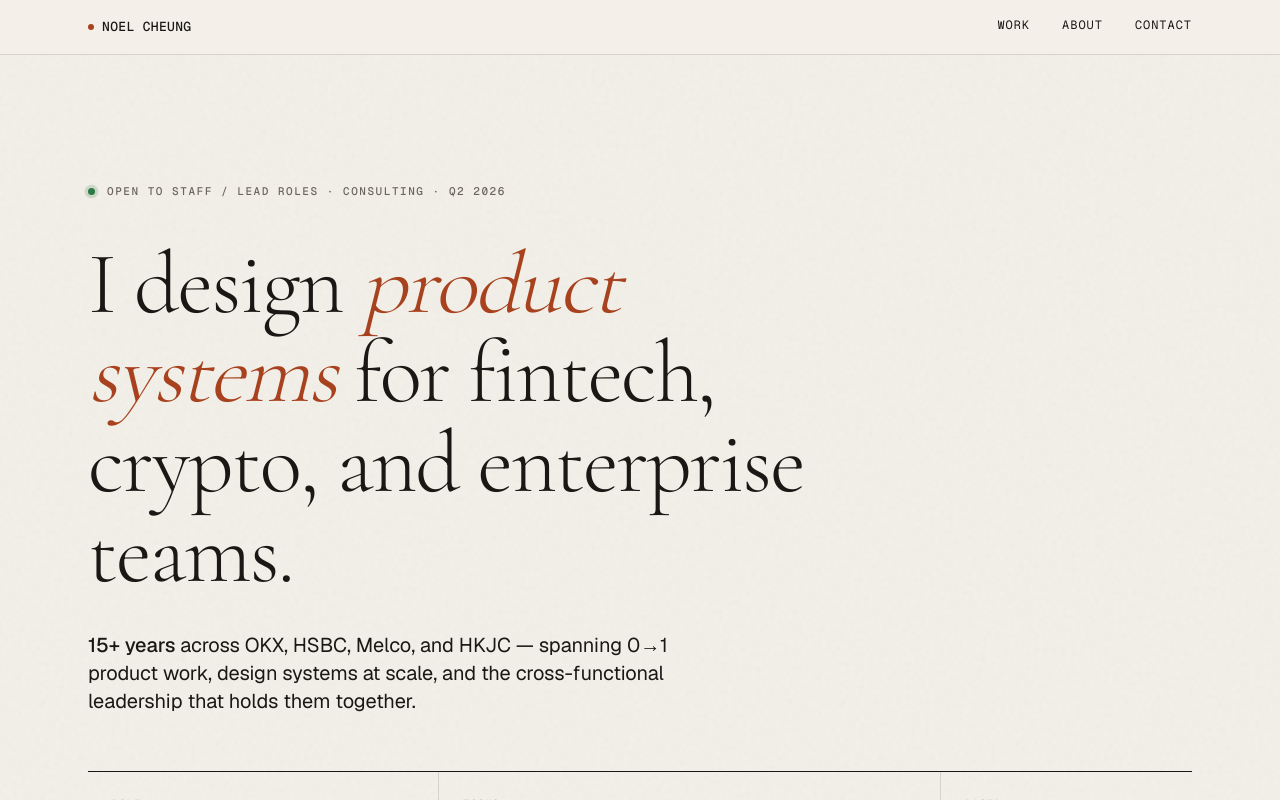
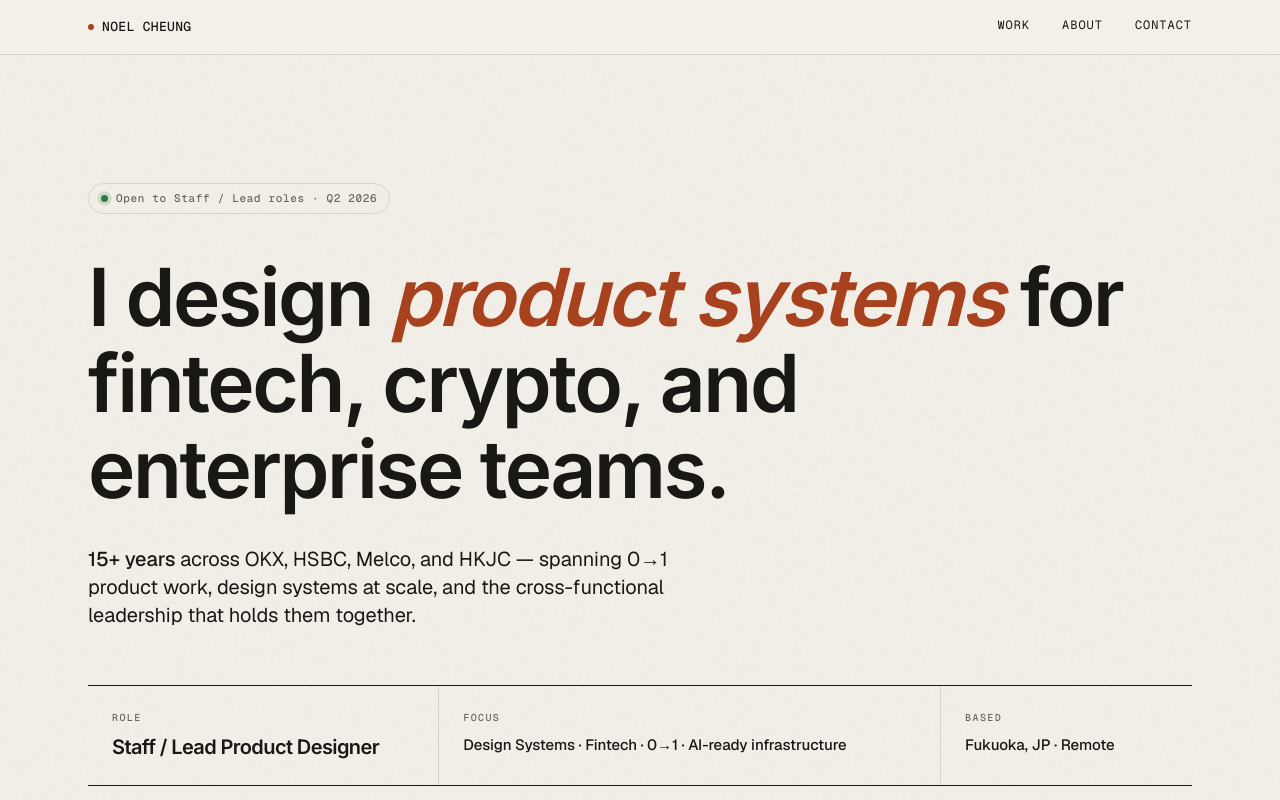
Before and after one commit to zeneojsun/noelcheung-design, a Next.js app: page / in a window 1280 px wide. Shown: the top 800 px of the page. Built offline with nearby package versions, Linux system fonts and the light colour scheme.

Commit message:
Apply Vercel/Linear style influence — Inter font, pill badge, tighter hero
Co-Authored-By: Claude Sonnet 4.6 <noreply@anthropic.com>

```diff
--- a/app/globals.css
+++ b/app/globals.css
@@ -9,7 +9,7 @@
   --muted: #6b655d;
   --rule: #d8d3c8;
 
-  --font-display: "Cormorant Garamond", Georgia, serif;
+  --font-display: "Inter", -apple-system, sans-serif;
   --font-sans: "Geist", -apple-system, sans-serif;
   --font-mono: "Geist Mono", ui-monospace, monospace;
 }
@@ -51,14 +51,14 @@ body::before {
 
 .display {
   font-family: var(--font-display);
-  font-weight: 300;
+  font-weight: 600;
   font-style: normal;
-  letter-spacing: -0.02em;
+  letter-spacing: -0.03em;
 }
 
 .display em {
   font-style: italic;
-  font-weight: 300;
+  font-weight: 600;
   color: var(--accent);
 }
 
--- a/app/layout.tsx
+++ b/app/layout.tsx
@@ -1,12 +1,11 @@
 import type { Metadata } from "next";
-import { Cormorant_Garamond, Geist, Geist_Mono } from "next/font/google";
+import { Inter, Geist, Geist_Mono } from "next/font/google";
 import "./globals.css";
 
-const displayFont = Cormorant_Garamond({
+const displayFont = Inter({
   subsets: ["latin"],
   variable: "--font-display",
-  weight: ["300", "400", "500", "600"],
-  style: ["normal", "italic"],
+  weight: ["400", "500", "600", "700"],
   display: "swap",
 });
 
--- a/app/page.tsx
+++ b/app/page.tsx
@@ -13,12 +13,12 @@ export default function Home() {
         <div className="max-w-site mx-auto px-6 md:px-12">
           {/* HERO */}
           <section className="pt-24 md:pt-32 pb-16 md:pb-20">
-            <p className="font-mono text-[11px] font-medium uppercase tracking-[0.14em] text-muted mb-10 flex items-center gap-3 rise rise-1">
+            <div className="inline-flex items-center gap-2 px-3 py-1.5 rounded-full border border-rule font-mono text-[11px] font-medium tracking-[0.06em] text-muted mb-10 rise rise-1">
               <span className="avail-dot-pulse" />
-              Open to Staff / Lead roles · Consulting · Q2 2026
-            </p>
+              Open to Staff / Lead roles · Q2 2026
+            </div>
 
-            <h1 className="display text-[44px] md:text-[88px] leading-[1.02] tracking-[-0.035em] mb-8 max-w-[18ch] rise rise-2">
+            <h1 className="display text-[40px] md:text-[80px] leading-[1.08] tracking-[-0.03em] mb-8 max-w-[20ch] rise rise-2">
               I design <em>product systems</em> for fintech, crypto, and
               enterprise teams.
             </h1>
@@ -97,7 +97,7 @@ export default function Home() {
           {/* WHY HIRE ME */}
           <section className="py-24 md:py-32 grid grid-cols-1 md:grid-cols-[4fr_6fr] gap-12 md:gap-16">
             <div>
-              <p className="font-mono text-[12px] uppercase tracking-[0.12em] text-muted mb-6">
+              <p className="font-mono text-[11px] uppercase tracking-[0.1em] text-muted mb-6">
                 § 01 — Engagements
               </p>
               <h2 className="display text-3xl md:text-5xl leading-[1.05]">
```
